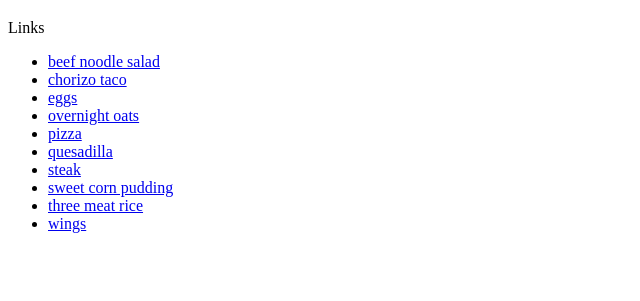
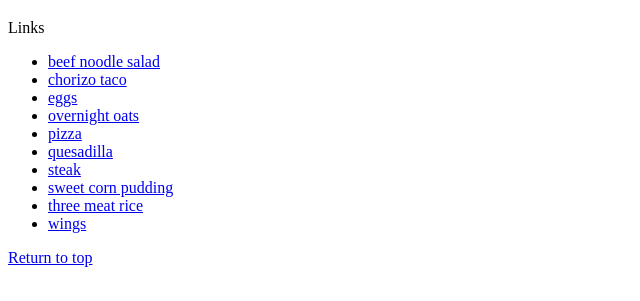
Before and after one commit to JasonIsAzn/jason_recipes, a plain HTML site: page index.html in a window 1280 px wide. Shown: the part 61-362 px from the top of the page, without its empty margins (0-640 px from the left). Drawn offline with Linux system fonts and the light colour scheme.

Commit message:
Edit main page

```diff
--- a/index.html
+++ b/index.html
@@ -22,6 +22,9 @@
         <li><a href="/jason_recipes/recipes/wings.html">wings</a></li>
     </ul>
 
+    <a href="#header">Return to top</a>
+
+
 
 </body>
 </html>
```
